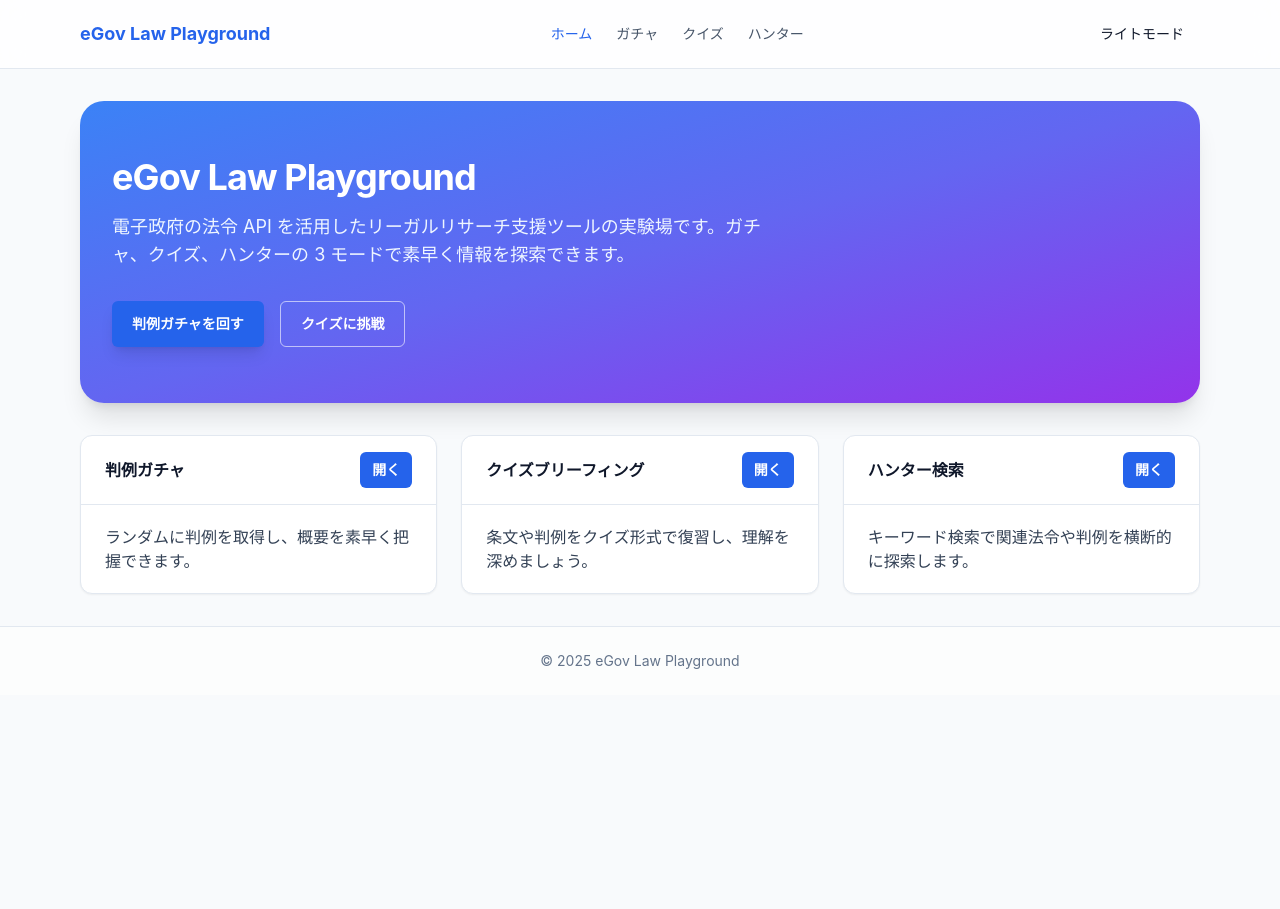
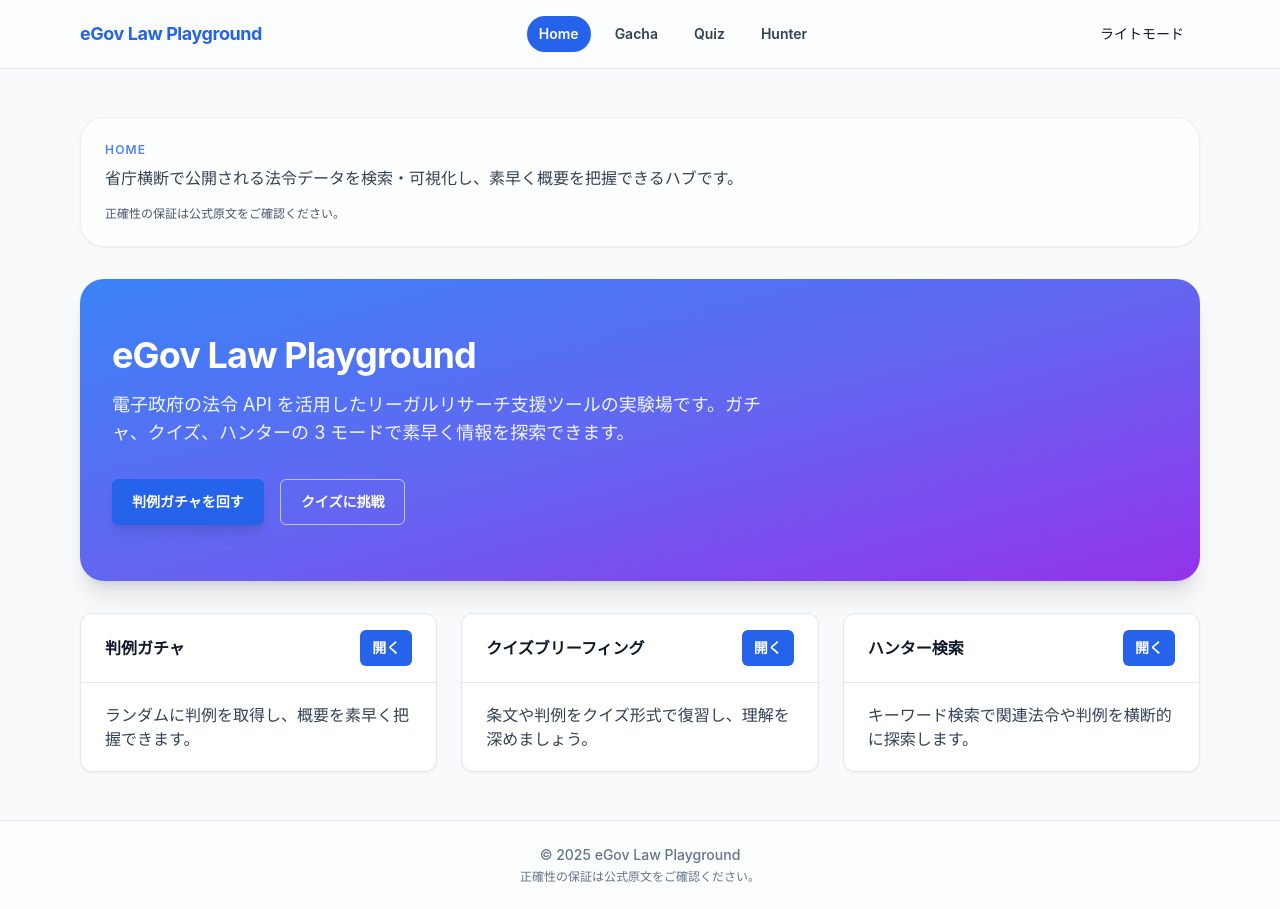
Before and after one commit to Kei-Adachi0709/egov-law-playground, a React (Vite) app: page / in a window 1280 px wide. Before the commit the page ends 800 px from the top, so only its background shows below. Built offline with nearby package versions, Linux system fonts and the light colour scheme.

Commit message:
Enhance layout and navigation

```diff
--- a/src/app/Layout.tsx
+++ b/src/app/Layout.tsx
@@ -1,15 +1,93 @@
-import { Outlet } from 'react-router-dom';
+import { Suspense, useEffect, useMemo } from 'react';
+import { Outlet, useLocation } from 'react-router-dom';
+
 import { NavBar } from '../components/NavBar';
+import { PageSkeleton } from '../components/PageSkeleton';
+
+const META_MAP: Record<
+  string,
+  {
+    title: string;
+    description: string;
+    note: string;
+  }
+> = {
+  '/': {
+    title: 'Home',
+    description: '省庁横断で公開される法令データを検索・可視化し、素早く概要を把握できるハブです。',
+    note: '正確性の保証は公式原文をご確認ください。'
+  },
+  '/gacha': {
+    title: 'Gacha',
+    description: 'ランダム抽出で新しい法令に出会い、要点を学べる体験を提供します。',
+    note: '提示される解説は参考情報であり、法的効力を持ちません。'
+  },
+  '/quiz': {
+    title: 'Quiz',
+    description: '判例や条文をもとにしたクイズで理解度をセルフチェックできます。',
+    note: '各問の正誤は最新の法改正状況と異なる場合があります。'
+  },
+  '/hunter': {
+    title: 'Hunter',
+    description: '詳細検索で目的の法令や条文を精密に絞り込み、研究・業務に活用できます。',
+    note: '最終判断は必ず政府公式サイトの原文で行ってください。'
+  },
+  default: {
+    title: 'eGov Law Playground',
+    description: '行政機関が提供する法令データを探索し、学習を支援するための実験的なユーザー体験です。',
+    note: '正確性の保証は公式原文をご確認ください。'
+  }
+};
 
 export const Layout = () => {
+  const { pathname } = useLocation();
+
+  const meta = useMemo(() => META_MAP[pathname] ?? META_MAP.default, [pathname]);
+
+  useEffect(() => {
+    if (typeof document !== 'undefined') {
+      document.title = `${meta.title} | eGov Law Playground`;
+    }
+  }, [meta]);
+
   return (
     <div className="min-h-screen bg-surface-light text-slate-900 transition-colors duration-300 dark:bg-surface-dark dark:text-slate-100">
+      <a
+        href="#main-content"
+        className="sr-only focus-visible:not-sr-only focus-visible:absolute focus-visible:left-4 focus-visible:top-4 focus-visible:rounded-full focus-visible:bg-primary focus-visible:px-4 focus-visible:py-2 focus-visible:text-sm focus-visible:font-semibold focus-visible:text-white"
+      >
+        メインコンテンツへスキップ
+      </a>
       <NavBar />
-      <main className="mx-auto w-full max-w-6xl px-4 py-8">
-        <Outlet />
+      <main
+        id="main-content"
+        role="main"
+        aria-labelledby="page-heading"
+        aria-describedby="page-summary"
+        className="mx-auto w-full max-w-6xl px-4 py-8 sm:py-10 lg:py-12"
+      >
+        <header className="rounded-3xl border border-slate-200/70 bg-white/70 p-6 shadow-sm backdrop-blur dark:border-slate-700/70 dark:bg-slate-900/60">
+          <div className="max-w-3xl space-y-2">
+            <p className="text-xs font-semibold uppercase tracking-widest text-primary/80" id="page-heading">
+              {meta.title}
+            </p>
+            <p className="text-base text-slate-700 dark:text-slate-300" id="page-summary">
+              {meta.description}
+            </p>
+          </div>
+          <p className="mt-4 text-xs text-slate-600 dark:text-slate-400" aria-live="polite">
+            {meta.note}
+          </p>
+        </header>
+        <section className="mt-8">
+          <Suspense fallback={<PageSkeleton />}>
+            <Outlet />
+          </Suspense>
+        </section>
       </main>
       <footer className="border-t border-slate-200 bg-white/60 py-6 text-center text-sm text-slate-500 dark:border-slate-700 dark:bg-slate-900/60 dark:text-slate-400">
-        © {new Date().getFullYear()} eGov Law Playground
+        <p className="font-medium">© {new Date().getFullYear()} eGov Law Playground</p>
+        <p className="mt-1 text-xs text-slate-500 dark:text-slate-500">正確性の保証は公式原文をご確認ください。</p>
       </footer>
     </div>
   );
--- a/src/components/NavBar.tsx
+++ b/src/components/NavBar.tsx
@@ -1,39 +1,92 @@
-import { NavLink } from 'react-router-dom';
+import { useEffect, useState } from 'react';
+import { NavLink, useLocation } from 'react-router-dom';
+
 import { ThemeToggle } from './ThemeToggle';
 
 const navItems = [
-  { to: '/', label: 'ホーム' },
-  { to: '/gacha', label: 'ガチャ' },
-  { to: '/quiz', label: 'クイズ' },
-  { to: '/hunter', label: 'ハンター' }
+  { to: '/', label: 'Home', detail: 'Overview' },
+  { to: '/gacha', label: 'Gacha', detail: 'Random discovery' },
+  { to: '/quiz', label: 'Quiz', detail: 'Knowledge check' },
+  { to: '/hunter', label: 'Hunter', detail: 'Advanced search' }
 ];
 
+const linkBaseClasses =
+  'flex flex-col rounded-full px-4 py-2 text-base font-semibold transition-colors focus-visible:outline focus-visible:outline-2 focus-visible:outline-offset-2 focus-visible:outline-primary md:px-3 md:py-2 md:text-sm';
+
 export const NavBar = () => {
+  const [isOpen, setIsOpen] = useState(false);
+  const location = useLocation();
+
+  useEffect(() => {
+    setIsOpen(false);
+  }, [location.pathname]);
+
   return (
-    <header className="border-b border-slate-200 bg-white/80 backdrop-blur-md dark:border-slate-700 dark:bg-slate-900/80">
-      <div className="mx-auto flex w-full max-w-6xl items-center justify-between px-4 py-4">
-        <NavLink to="/" className="text-lg font-bold text-primary">
+    <header className="border-b border-slate-200 bg-white/80 backdrop-blur supports-[backdrop-filter]:bg-white/60 dark:border-slate-700 dark:bg-slate-900/80 dark:supports-[backdrop-filter]:bg-slate-900/60">
+      <div className="mx-auto flex w-full max-w-6xl items-center justify-between gap-3 px-4 py-3 sm:py-4">
+        <NavLink
+          to="/"
+          className="text-lg font-bold tracking-tight text-primary focus-visible:outline focus-visible:outline-2 focus-visible:outline-offset-4 focus-visible:outline-primary"
+        >
           eGov Law Playground
         </NavLink>
-        <nav className="flex items-center gap-6">
+        <div className="flex items-center gap-2 md:hidden">
+          <ThemeToggle />
+          <button
+            type="button"
+            onClick={() => setIsOpen((prev: boolean) => !prev)}
+            className="inline-flex h-11 w-11 items-center justify-center rounded-full border border-slate-300 bg-white text-slate-700 shadow-sm transition focus-visible:outline focus-visible:outline-2 focus-visible:outline-offset-2 focus-visible:outline-primary dark:border-slate-600 dark:bg-slate-800 dark:text-slate-100"
+            aria-expanded={isOpen}
+            aria-controls="primary-navigation"
+            aria-label="メニューの開閉"
+          >
+            <span aria-hidden="true">
+              {isOpen ? (
+                <svg className="h-5 w-5" viewBox="0 0 24 24" fill="none" stroke="currentColor" strokeWidth="2">
+                  <path strokeLinecap="round" strokeLinejoin="round" d="M6 18L18 6M6 6l12 12" />
+                </svg>
+              ) : (
+                <svg className="h-5 w-5" viewBox="0 0 24 24" fill="none" stroke="currentColor" strokeWidth="2">
+                  <path strokeLinecap="round" strokeLinejoin="round" d="M4 7h16M4 12h16M4 17h16" />
+                </svg>
+              )}
+            </span>
+          </button>
+        </div>
+        <nav
+          id="primary-navigation"
+          aria-label="主要メニュー"
+          className={`${
+            isOpen ? 'block' : 'hidden'
+          } absolute left-0 right-0 top-full z-20 mx-4 mt-2 rounded-2xl border border-slate-200 bg-white/95 p-4 shadow-lg transition md:static md:block md:mx-0 md:mt-0 md:border-0 md:bg-transparent md:p-0 md:shadow-none`}
+        >
+          <ul className="flex flex-col gap-2 md:flex-row md:items-center md:gap-3">
             {navItems.map((item) => (
+              <li key={item.to}>
                 <NavLink
-              key={item.to}
                   to={item.to}
+                  end={item.to === '/'}
+                  aria-label={`${item.label} – ${item.detail}`}
                   className={({ isActive }: { isActive: boolean }) =>
-                `text-sm font-medium transition-colors ${
+                    `${linkBaseClasses} ${
                       isActive
-                    ? 'text-primary'
-                    : 'text-slate-600 hover:text-slate-900 dark:text-slate-300 dark:hover:text-white'
+                        ? 'bg-primary text-white shadow-sm dark:bg-primary/90'
+                        : 'text-slate-700 hover:bg-slate-100 hover:text-slate-900 dark:text-slate-200 dark:hover:bg-slate-800/70 dark:hover:text-white'
                     }`
                   }
-              end={item.to === '/'}
                 >
-              {item.label}
+                  <span>{item.label}</span>
+                  <span className="text-xs font-normal text-slate-500 dark:text-slate-400 md:hidden">
+                    {item.detail}
+                  </span>
                 </NavLink>
+              </li>
             ))}
+          </ul>
         </nav>
+        <div className="hidden md:flex md:items-center md:gap-3">
           <ThemeToggle />
+        </div>
       </div>
     </header>
   );
--- /dev/null
+++ b/src/components/PageSkeleton.tsx
@@ -0,0 +1,21 @@
+export const PageSkeleton = () => {
+  return (
+    <div
+      className="space-y-6"
+      role="status"
+      aria-live="polite"
+      aria-busy="true"
+    >
+      <div className="animate-pulse space-y-4 rounded-2xl bg-slate-100 p-6 shadow-sm ring-1 ring-slate-200/60 dark:bg-slate-800/60 dark:ring-slate-700/60">
+        <div className="h-5 w-2/5 rounded-full bg-slate-200 dark:bg-slate-700" />
+        <div className="h-4 w-3/5 rounded-full bg-slate-200 dark:bg-slate-700" />
+        <div className="h-4 w-1/2 rounded-full bg-slate-200 dark:bg-slate-700" />
+      </div>
+      <div className="animate-pulse space-y-4 rounded-2xl bg-slate-100 p-6 shadow-sm ring-1 ring-slate-200/60 dark:bg-slate-800/60 dark:ring-slate-700/60">
+        <div className="h-36 rounded-2xl bg-slate-200 dark:bg-slate-700" />
+        <div className="h-4 w-4/5 rounded-full bg-slate-200 dark:bg-slate-700" />
+        <div className="h-4 w-2/3 rounded-full bg-slate-200 dark:bg-slate-700" />
+      </div>
+    </div>
+  );
+};
```
Lines whose indentation alone changed are shown as unchanged.
